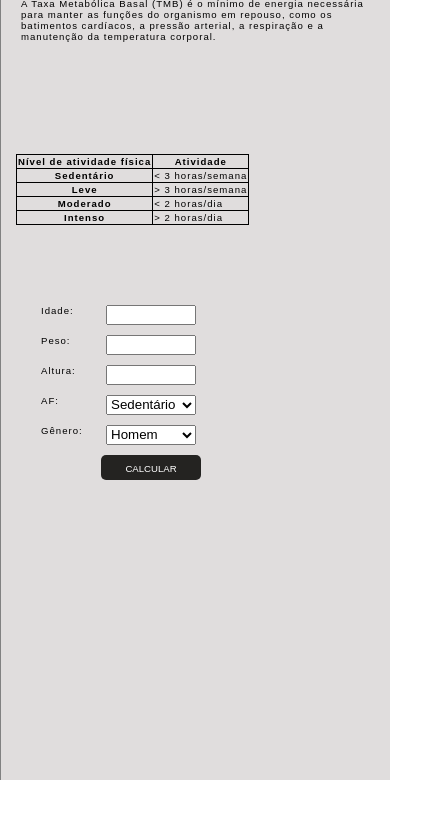
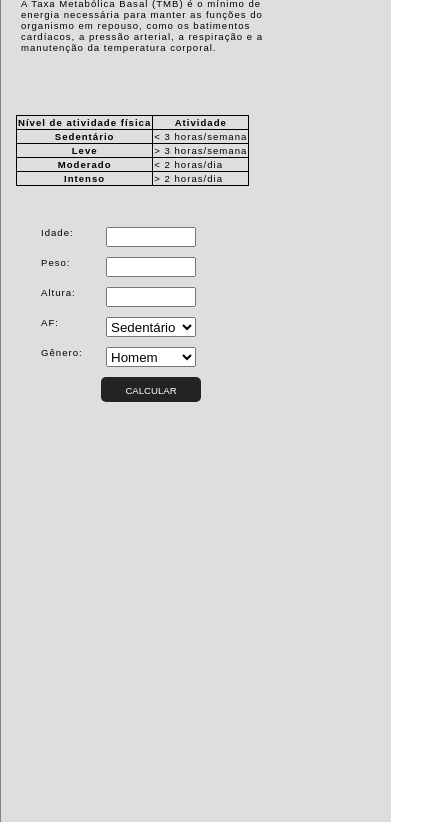
Before and after one commit to OliverioJunior/CalculadoraGet, a plain HTML site: page index.html in a window 390 px wide. Shown: the part 64-886 px from the top of the page, 421 px wide, since content can reach past the window. Before the commit the page ends 844 px from the top, so only its background shows below. Drawn offline with Linux system fonts and the light colour scheme.

Commit message:
melhorar responsividade

```diff
--- a/responsividade.css
+++ b/responsividade.css
@@ -1,7 +1,8 @@
 @media(max-width: 425px) {
-body{
+    #conteiner {
     height: 100vh;
-    width: 100wh;
+    width: calc(100vh * 16 / 9);
+
     }
     .header p {
         font-size: 0.6em;
@@ -11,8 +12,15 @@ body{
         display: none;
         font-size: 0.6em;
     }
-.principal{
+    .principal {
         grid-template-columns: none;
         font-size: 0.6em;
     }
+    #paragrafo p{
+        width: 280px;
     }
+    .resultado {
+        padding: 60px 60px;
+    }
+
+}
```
Lines whose indentation alone changed are shown as unchanged.
